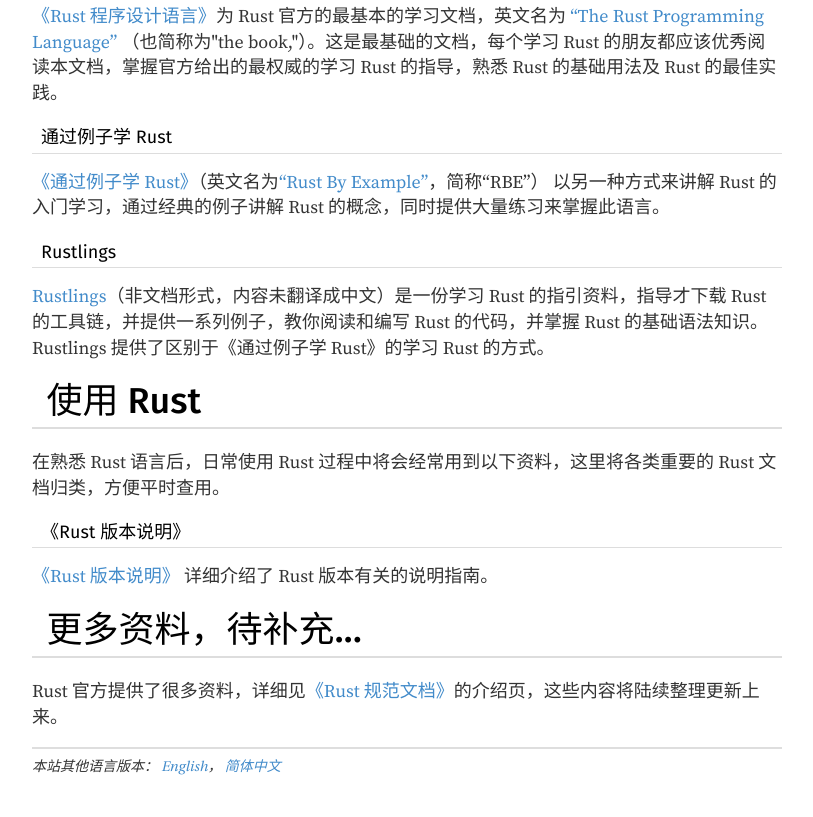
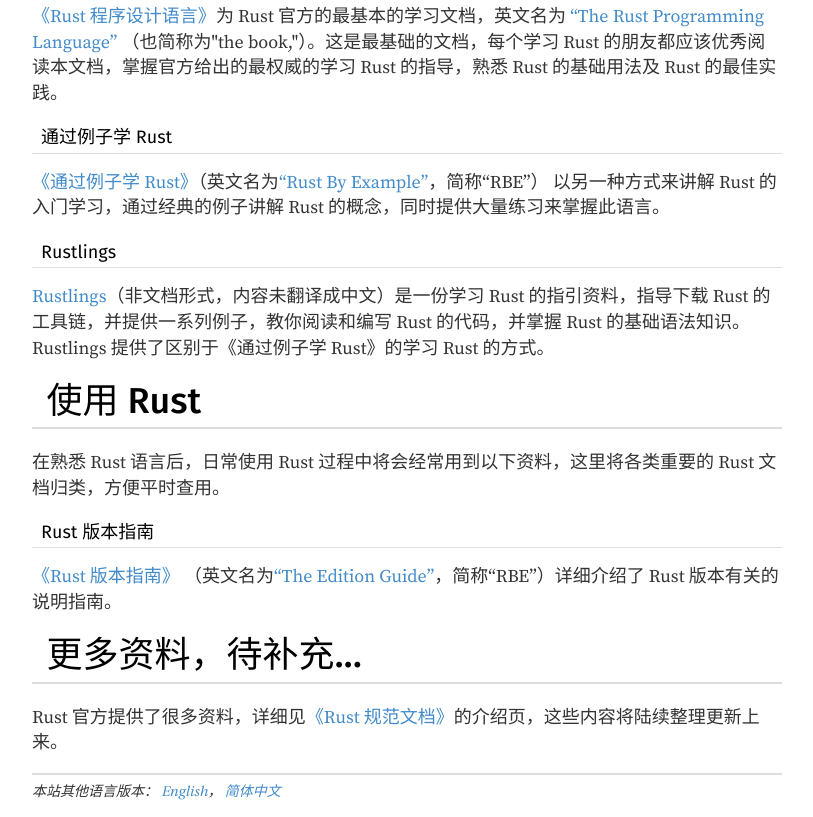
Before and after one commit to rust-lang-cn/rustwiki.org, a plain HTML site: page zh-CN/index.html in a window 1280 px wide. Shown: the part 1189-2006 px from the top of the page, without its empty margins (233-1046 px from the left). Before the commit the page ends 1981 px from the top, so only its background shows below. Drawn offline with Linux system fonts and the light colour scheme.

Commit message:
Updated zh-CN/index.html

```diff
--- a/zh-CN/index.html
+++ b/zh-CN/index.html
@@ -66,12 +66,12 @@ Language”</a> （也简称为&quot;the book,&quot;）。这是最基础的文
 <h2 id="rust-by-example" class="section-header"><a href="#rust-by-example">通过例子学 Rust</a></h2>
 <p><a href="https://rustwiki.org/zh-CN/rust-by-example/">《通过例子学 Rust》</a>（英文名为<a href="https://doc.rust-lang.org/rust-by-example/">“Rust By Example”</a>，简称“RBE”） 以另一种方式来讲解 Rust 的入门学习，通过经典的例子讲解 Rust 的概念，同时提供大量练习来掌握此语言。</p>
 <h2 id="rustlings" class="section-header"><a href="#rustlings">Rustlings</a></h2>
-<p><a href="https://github.com/rust-lang/rustlings">Rustlings</a>（非文档形式，内容未翻译成中文）是一份学习 Rust 的指引资料，指导才下载 Rust 的工具链，并提供一系列例子，教你阅读和编写 Rust 的代码，并掌握 Rust 的基础语法知识。Rustlings 提供了区别于《通过例子学 Rust》的学习 Rust 的方式。</p>
+<p><a href="https://github.com/rust-lang/rustlings">Rustlings</a>（非文档形式，内容未翻译成中文）是一份学习 Rust 的指引资料，指导下载 Rust 的工具链，并提供一系列例子，教你阅读和编写 Rust 的代码，并掌握 Rust 的基础语法知识。Rustlings 提供了区别于《通过例子学 Rust》的学习 Rust 的方式。</p>
 
 <h1 id="use-rust" class="section-header"><a href="#use-rust">使用 Rust</a></h1>
 <p>在熟悉 Rust 语言后，日常使用 Rust 过程中将会经常用到以下资料，这里将各类重要的 Rust 文档归类，方便平时查用。</p>
-<h2 id="the-edition-guide" class="section-header"><a href="#the-edition-guide">《Rust 版本说明》</a></h2>
-<p><a href="https://rustwiki.org/zh-CN/edition-guide/index.html">《Rust 版本说明》</a> 详细介绍了 Rust 版本有关的说明指南。</p>
+<h2 id="the-edition-guide" class="section-header"><a href="#the-edition-guide">Rust 版本指南</a></h2>
+<p><a href="https://rustwiki.org/zh-CN/edition-guide/index.html">《Rust 版本指南》</a> （英文名为<a href="https://doc.rust-lang.org/edition-guide/">“The Edition Guide”</a>，简称“RBE”）详细介绍了 Rust 版本有关的说明指南。</p>
 
 <h1 id="more" class="section-header"><a href="#more">更多资料，待补充...</a></h1>
 <p>Rust 官方提供了很多资料，详细见<a href="https://rustwiki.org/zh-CN/rust-wiki/">《Rust 规范文档》</a>的介绍页，这些内容将陆续整理更新上来。</p>
```
